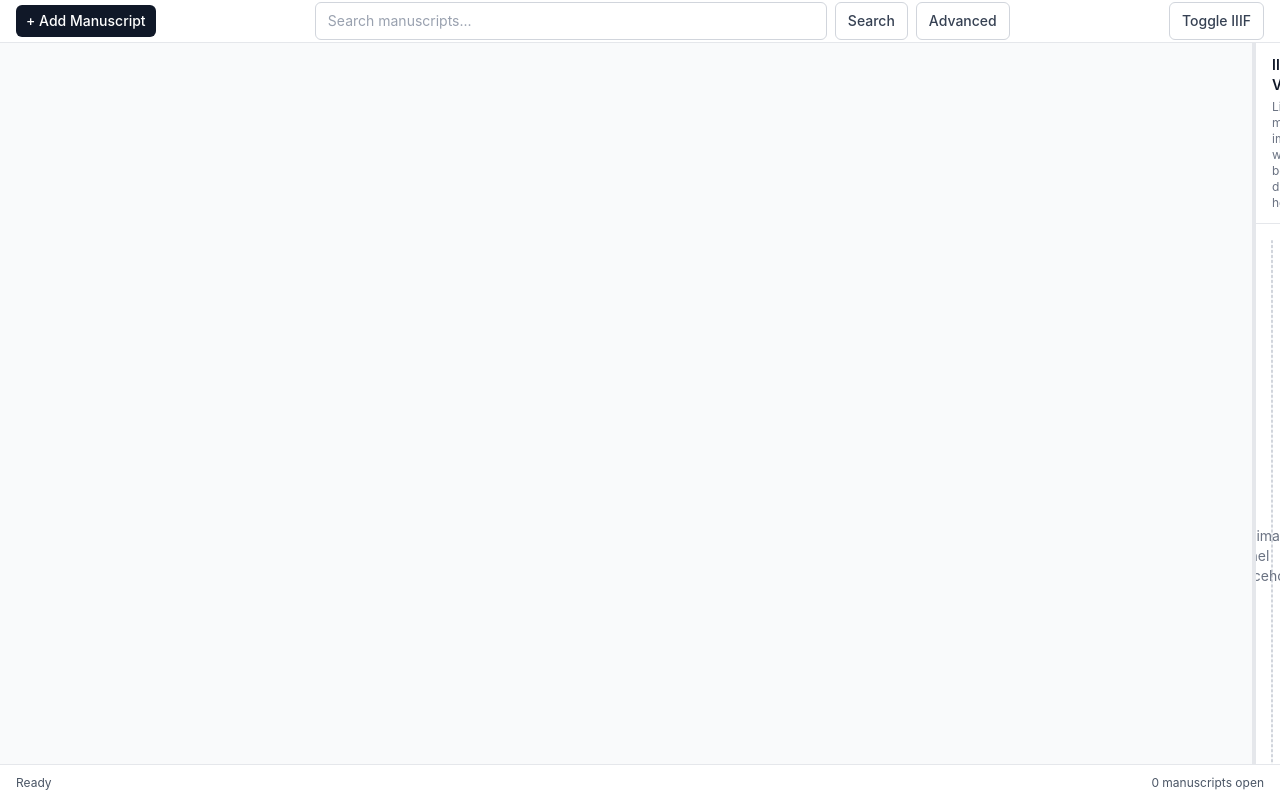
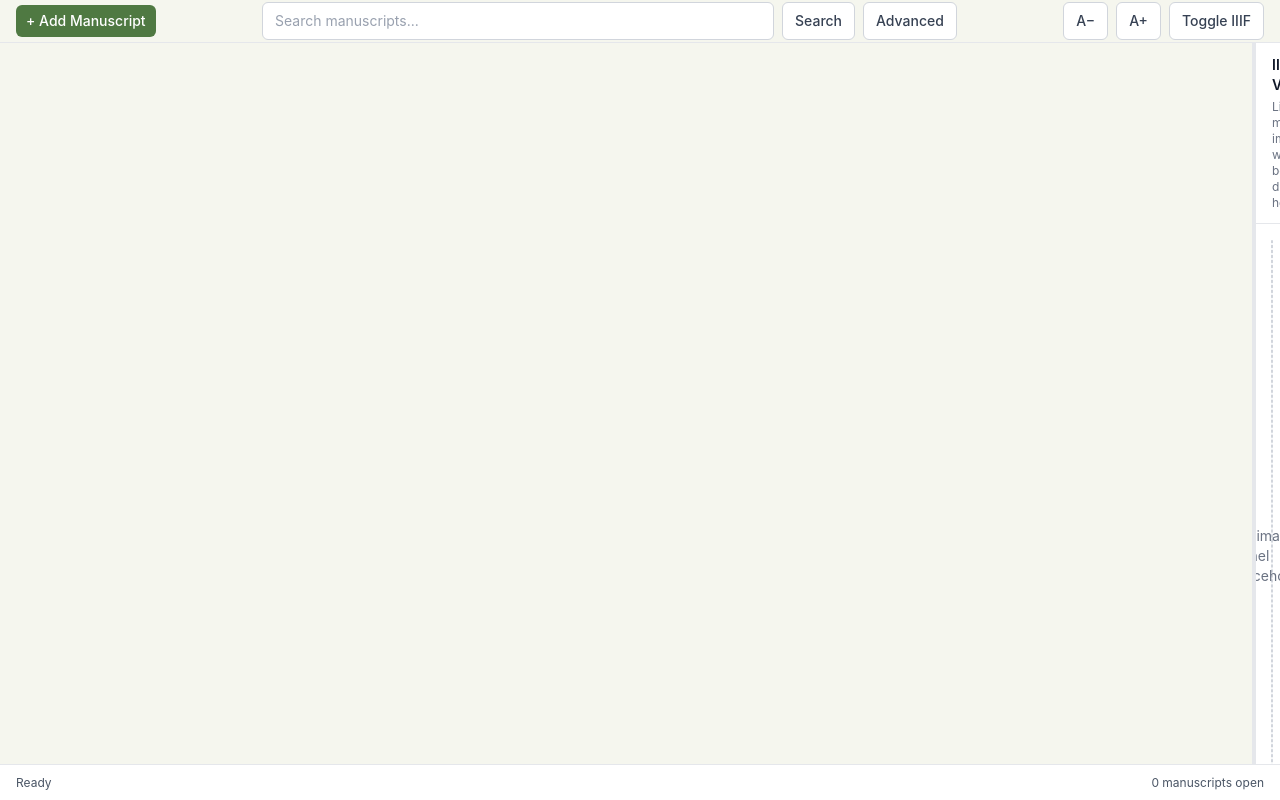
Before and after one commit to uCeltic/uCeltic, a React (Vite) app in the folder client/: page /workspace in a window 1280 px wide. Built offline with nearby package versions, Linux system fonts and the light colour scheme.

Commit message:
feat: ui polish — truncate title, close ms button, font size controls, background color

```diff
--- a/client/src/store/workspaceStore.ts
+++ b/client/src/store/workspaceStore.ts
@@ -1,16 +1,20 @@
-import { create } from 'zustand'
-import type { WorkspaceStatus } from '../types/panel'
+import { create } from "zustand";
+import type { WorkspaceStatus } from "../types/panel";
 
 interface WorkspaceStore {
-  status: WorkspaceStatus
-  statusText: string
-  setStatus: (status: WorkspaceStatus, statusText?: string) => void
-  setStatusText: (text: string) => void
+  status: WorkspaceStatus;
+  statusText: string;
+  fontSize: number;
+  setStatus: (status: WorkspaceStatus, statusText?: string) => void;
+  setStatusText: (text: string) => void;
+  increaseFontSize: () => void;
+  decreaseFontSize: () => void;
 }
 
 export const useWorkspaceStore = create<WorkspaceStore>((set) => ({
-  status: 'ready',
-  statusText: 'Ready',
+  status: "ready",
+  statusText: "Ready",
+  fontSize: 14,
 
   setStatus: (status, statusText) =>
     set({
@@ -22,4 +26,8 @@ export const useWorkspaceStore = create<WorkspaceStore>((set) => ({
     set({
       statusText: text,
     }),
-}))
+  increaseFontSize: () =>
+    set((state) => ({ fontSize: Math.min(state.fontSize + 2, 24) })),
+  decreaseFontSize: () =>
+    set((state) => ({ fontSize: Math.max(state.fontSize - 2, 10) })),
+}));
--- a/client/src/workspace/layouts/WorkspaceLayout.tsx
+++ b/client/src/workspace/layouts/WorkspaceLayout.tsx
@@ -7,7 +7,7 @@ import ToolBar from '../panels/ToolBar'
 
 export default function WorkspaceLayout() {
   return (
-    <div className="flex h-screen flex-col bg-gray-50">
+    <div className="flex h-screen flex-col bg-[#f5f6ee]">
       <ToolBar />
 
       <div className="min-h-0 flex-1">
--- a/client/src/workspace/panels/ManuscriptArea.tsx
+++ b/client/src/workspace/panels/ManuscriptArea.tsx
@@ -1,113 +1,176 @@
 import { useManuscriptStore } from "../../store/manuscriptStore";
 import { useSearchStore } from "../../store/searchStore";
+import { useWorkspaceStore } from "../../store/workspaceStore";
 
-export default function ManuscriptArea() {
-  const openManuscripts = useManuscriptStore((state) => state.openManuscripts);
+// Drag to arrange the text viewers from @dnd-kit。
+import {
+  DndContext,         //   All text viewers are managed here
+  closestCenter,      //  Calculate the position, When dragging, the position of this coloumn will be the closest to the center of the target coloumn
+  PointerSensor,      //  When cursor is on the file title, the cursor will be changed
+  useSensor,
+  useSensors,
+  type DragEndEvent,  //  When the user releases the drag, the event will be triggered
+} from "@dnd-kit/core";
+import {
+   // SortableContext = items={visibleManuscriptIds} + strategy={horizontalListSortingStrategy}+ order of the items
+  SortableContext,
+  horizontalListSortingStrategy,    //  The ms text viewers are arranged horizontally
+  useSortable,                      //  Make the column draggable
+  arrayMove,                        // utility function: Update the index of the item
+} from "@dnd-kit/sortable";
+import { CSS } from "@dnd-kit/utilities"; // dnd-kit transform object to CSS string
 
-  const visibleManuscriptIds = useManuscriptStore(
-    (state) => state.visibleManuscriptIds,
-  );
+// props for each ms text viewer
+// Get type from the useManuscriptStore
+interface SortableColumnProps {
+  manuscript: ReturnType<
+    typeof useManuscriptStore.getState
+  >["openManuscripts"][number];
+  index: number;      // The position of the ms text viewer
+  totalCount: number; // total number of ms text viewers, to determine if the last column should have a right border
+  manuscriptResults: ReturnType<
+    typeof useSearchStore.getState
+  >["resultsByManuscript"][string];
+  activeIndex: number;  // index of the search result
+  activeResult:         // search result object
+    | ReturnType<
+        typeof useSearchStore.getState
+      >["resultsByManuscript"][string][number]
+    | undefined;
+  onPrev: () => void; // When the user clicks ←, switch to the previous result
+  onNext: () => void; // When the user clicks →, switch to the next result
+  onClose: () => void; // When the user clicks the close button, close the text viewer
+}
 
-  const resultsByManuscript = useSearchStore(
-    (state) => state.resultsByManuscript,
-  );
+// Render a single manuscript text viewer: top title bar, main content, and bottom search result panel.
+// It is a standalone component because useSortable must be called inside each draggable item.
+function SortableManuscriptColumn({
+  manuscript,
+  index,
+  totalCount,
+  manuscriptResults,
+  activeIndex,
+  activeResult,
+  onPrev,
+  onNext,
+  onClose,
+}: SortableColumnProps) {
+  // useSortable register the ms text viewer "A" to dnd-kit, and return everything needed to make it draggable.
+  // - setNodeRef：      tell dnd-kit this DOM is column "A"
+  // - attributes/listeners：only the title button is draggable, not the whole column
+  // - transform/transition：dragging animation
+  // - isDragging：      true when the column is being dragged
+  const {
+    attributes,
+    listeners,
+    setNodeRef,
+    transform,
+    transition,
+    isDragging,
+  } = useSortable({ id: manuscript.id });
 
-  const activeResultIndexByManuscript = useSearchStore(
-    (state) => state.activeResultIndexByManuscript,
-  );
-
-  const nextResult = useSearchStore((state) => state.nextResult);
-  const prevResult = useSearchStore((state) => state.prevResult);
-
-  const visibleManuscripts = openManuscripts.filter((manuscript) =>
-    visibleManuscriptIds.includes(manuscript.id),
-  );
-
+  const style = {
+    transform: CSS.Transform.toString(transform), // moving animation
+    transition,                                   // set position
+    opacity: isDragging ? 0.5 : 1,
+  };
+  const fontSize = useWorkspaceStore((state) => state.fontSize);
   return (
-    <section className="flex h-full min-h-0 bg-gray-50">
-      {visibleManuscripts.map((manuscript, index) => {
-        const manuscriptResults = resultsByManuscript[manuscript.id] ?? [];
-        const activeIndex = activeResultIndexByManuscript[manuscript.id] ?? 0;
-        const activeResult = manuscriptResults[activeIndex];
-
-        return (
+    // add a right border as a separator between columns; except the last column
     <article
-            key={manuscript.id}
-            className={`flex min-w-0 flex-1 flex-col bg-white ${
-              index < visibleManuscripts.length - 1
-                ? "border-r border-gray-200"
-                : ""
+      ref={setNodeRef}
+      style={style}
+      className={`flex min-w-0 flex-1 flex-col bg-[#f5f6ee] ${
+        index < totalCount - 1 ? "border-r border-gray-200" : ""
       }`}
     >
       <header className="flex items-center justify-between border-b border-gray-200 px-4 py-1">
+        {/* drag is triggered when the user clicks the title
+            add aria attributes to the button/ Accessibility friendly
+            listen to the click event of the button */}
         <button
           type="button"
-                className="rounded-md border border-gray-200 bg-gray-50 px-3 py-1.5 text-sm font-medium
-text-gray-700 hover:bg-gray-100"
+          title={manuscript.title}
+          {...attributes}
+          {...listeners}
+          className="w-[160px] cursor-grab truncate rounded-md border border-gray-200 bg-gray-50 px-3 py-1.5 text-sm
+font-medium text-gray-700 hover:bg-gray-100 active:cursor-grabbing"
         >
           {manuscript.title} ▾
         </button>
+        <button
+            type="button"
+            onClick={onClose}
+            className="ml-2 rounded-md px-2 py-1 text-sm text-gray-400 hover:bg-gray-100
+  hover:text-gray-700"
+          >
+            ✕
+          </button>
       </header>
 
-            {/* Manuscript content container */}
       <div className="flex min-h-0 flex-1 flex-col">
-              {/* Text viewer placeholder */}
+        {/* ms content, flex-1 to fill the remaining height, overflow-auto to have its own scrollbar. */}
         <div className="min-h-0 flex-1 overflow-auto p-4">
-              <pre className="whitespace-pre-wrap break-words text-sm leading-6 text-gray-800">
+          <pre className="whitespace-pre-wrap break-words text-sm leading-6 text-gray-800" style={{ fontSize }}>
             {manuscript.content}
           </pre>
         </div>
 
-              {/* Search results container */}
+        {/* search result panel */}
         {manuscriptResults.length > 0 ? (
           <div className="rounded-xl border border-gray-200 bg-gray-50">
             <div className="flex items-center justify-between border-b border-gray-200 px-3 py-2">
+              {/* display "2 / 5" , activeIndex starts from 0, so add 1 */}
               <div className="text-sm font-medium text-gray-800">
                 Result {activeIndex + 1} / {manuscriptResults.length}
               </div>
-
+              {/* hit position (line range) and related score.
+                  Use ?. because activeResult may be undefined. */}
               <div className="flex items-center justify-between text-xs text-gray-500">
                 <span>
-                        Lines {activeResult.lineStart}–{activeResult.lineEnd}
+                  Lines {activeResult?.lineStart}–{activeResult?.lineEnd}
                 </span>
                 <span>
                   Score:{" "}
-                        {activeResult.score !== undefined
+                  {activeResult?.score !== undefined
                     ? activeResult.score.toFixed(2)
                     : "N/A"}
                 </span>
               </div>
-
               <div className="flex items-center gap-1">
+                {/* TODO: Jump to the hit position in the ms content */}
                 <button
                   type="button"
-                        className="rounded-md border border-gray-300 bg-white px-2 py-1 text-sm font-medium text-gray-700 hover:bg-gray-100"
+                  className="rounded-md border border-gray-300 bg-white px-2 py-1 text-sm font-medium
+text-gray-700 hover:bg-gray-100"
                 >
                   Jump
                 </button>
                 <button
                   type="button"
-                        onClick={() => prevResult(manuscript.id)}
-                        className="rounded-md border border-gray-300 bg-white px-2.5 py-1 text-sm text-gray-700 hover:bg-gray-100"
+                  onClick={onPrev}
+                  className="rounded-md border border-gray-300 bg-white px-2.5 py-1 text-sm
+text-gray-700 hover:bg-gray-100"
                 >
                   ←
                 </button>
                 <button
                   type="button"
-                        onClick={() => nextResult(manuscript.id)}
-                        className="rounded-md border border-gray-300 bg-white px-2.5 py-1 text-sm text-gray-700 hover:bg-gray-100"
+                  onClick={onNext}
+                  className="rounded-md border border-gray-300 bg-white px-2.5 py-1 text-sm
+text-gray-700 hover:bg-gray-100"
                 >
                   →
                 </button>
               </div>
             </div>
-
+            {/* Preview of search result */}
             <div className="space-y-2 p-3">
               <div
                 className="max-h-28 overflow-auto rounded-lg border border-gray-200 bg-white p-2.5
 text-sm leading-5 text-gray-700"
               >
-                      {activeResult.content}
+                {activeResult?.content}
               </div>
             </div>
           </div>
@@ -119,7 +182,83 @@ text-gray-700 hover:bg-gray-100"
       </div>
     </article>
   );
+}
+
+/**
+ * ManuscriptArea
+ *
+ * Render all manuscripts, and allow the user to drag the title button to adjust the order of the columns.
+ */
+export default function ManuscriptArea() {
+  // all manuscripts that the user has opened (including title, content, id, etc.)
+  const openManuscripts = useManuscriptStore((state) => state.openManuscripts);
+  //  Save and update the order of ms text viewers by ms ids
+  const visibleManuscriptIds = useManuscriptStore((state) => state.visibleManuscriptIds);
+  const setVisibleManuscriptIds = useManuscriptStore((state) => state.setVisibleManuscriptIds);
+
+  // search results by ms id, e.g. { "ms-1": [result, result, ...], ... }
+  const resultsByManuscript = useSearchStore((state) => state.resultsByManuscript);
+  // index of the active result by ms id, e.g. { "ms-1": 0, "ms-2": 1, ... }
+  const activeResultIndexByManuscript = useSearchStore((state) => state.activeResultIndexByManuscript);
+  const nextResult = useSearchStore((state) => state.nextResult);
+  const prevResult = useSearchStore((state) => state.prevResult);
+
+  // create an array of ms in the order of visibleManuscriptIds
+  // iterate visibleManuscriptIds, so the order is completely controlled by the id array.
+  // filter out undefined, to avoid the case where the ms id exists but the ms data is not loaded yet.
+  const visibleManuscripts = visibleManuscriptIds
+    .map((id) => openManuscripts.find((m) => m.id === id))
+    .filter((m): m is NonNullable<typeof m> => m !== undefined);
+
+  // register mouse/touch sensor, dnd-kit listens to the start of the drag
+  const sensors = useSensors(useSensor(PointerSensor));
+
+  // When the user releases the drag, the event will be triggered.
+  // arrayMove returns a new array with the target item moved to the new index.
+  // save to store and React will re-render, the order of the columns will be updated.
+  function handleDragEnd(event: DragEndEvent) {
+    const { active, over } = event;
+    // active is the ms viewer that is being dragged, over is the ms viewer that the dragged ms viewer is over
+
+    // 1, over is null means the ms is being dragged to an invalid area; 2, id is the same means the position has not changed
+    // in both cases, the order of the columns does not need to be updated
+    if (!over || active.id === over.id) return;
+    const oldIndex = visibleManuscriptIds.indexOf(active.id as string);
+    const newIndex = visibleManuscriptIds.indexOf(over.id as string);
+    setVisibleManuscriptIds(arrayMove(visibleManuscriptIds, oldIndex, newIndex));
+  }
+
+  return (
+    // DndContext enable dragging for all ms text viewers
+    // collisionDetection determines which ms text viewer the dragged ms should fall into (the closest column to the center of the target column)
+    <DndContext sensors={sensors} collisionDetection={closestCenter} onDragEnd={handleDragEnd}>
+      {/* SortableContext share the current id order with each useSortable column.
+          the id in useSortable({ id }) must be found in the items list. */}
+      <SortableContext items={visibleManuscriptIds} strategy={horizontalListSortingStrategy}>
+        <section className="flex h-full min-h-0 bg-[#f5f6ee]">
+          {visibleManuscripts.map((manuscript, index) => {
+            const manuscriptResults = resultsByManuscript[manuscript.id] ?? [];
+            const activeIndex = activeResultIndexByManuscript[manuscript.id] ?? 0;
+            const activeResult = manuscriptResults[activeIndex];
+
+            return (
+              <SortableManuscriptColumn
+                key={manuscript.id}
+                manuscript={manuscript}
+                index={index}
+                totalCount={visibleManuscripts.length}
+                manuscriptResults={manuscriptResults}
+                activeIndex={activeIndex}
+                activeResult={activeResult}
+                onPrev={() => prevResult(manuscript.id)}
+                onNext={() => nextResult(manuscript.id)}
+                onClose={() => setVisibleManuscriptIds(visibleManuscriptIds.filter((id) => id !==
+                  manuscript.id))}
+              />
+            );
           })}
         </section>
+      </SortableContext>
+    </DndContext>
   );
 }
--- a/client/src/workspace/panels/ToolBar.tsx
+++ b/client/src/workspace/panels/ToolBar.tsx
@@ -1,53 +1,55 @@
 import React, { useRef } from "react";
-import mammoth from 'mammoth';
+import mammoth from "mammoth";
 import {
   useManuscriptStore,
   MAX_OPEN_MANUSCRIPTS,
 } from "../../store/manuscriptStore";
+import { useWorkspaceStore } from "../../store/workspaceStore";
 
 export default function ToolBar() {
   const addManuscript = useManuscriptStore((state) => state.addManuscript);
   const openManuscripts = useManuscriptStore((state) => state.openManuscripts);
   const fileInputRef = useRef<HTMLInputElement>(null);
-
+  const increaseFontSize = useWorkspaceStore((state) => state.increaseFontSize);
+  const decreaseFontSize = useWorkspaceStore((state) => state.decreaseFontSize);
   const handleFileChange = (e: React.ChangeEvent<HTMLInputElement>) => {
     const file = e.target.files?.[0];
     if (!file) return;
 
-    const ext = file.name.split('.').pop()?.toLowerCase()
+    const ext = file.name.split(".").pop()?.toLowerCase();
 
-    if (ext === 'txt') {
-      const reader = new FileReader()
+    if (ext === "txt") {
+      const reader = new FileReader();
       reader.onload = () => {
-        const content = reader.result as string
-        const title = file.name.replace(/\.txt$/, '')
-        addManuscript(title, content)
-      }
-      reader.readAsText(file)
-    } else if (ext === 'docx') {
-      const reader = new FileReader()
+        const content = reader.result as string;
+        const title = file.name.replace(/\.txt$/, "");
+        addManuscript(title, content);
+      };
+      reader.readAsText(file);
+    } else if (ext === "docx") {
+      const reader = new FileReader();
       reader.onload = async () => {
-        const arrayBuffer = reader.result as ArrayBuffer
-        const result = await mammoth.extractRawText({ arrayBuffer })
-        const title = file.name.replace(/\.docx$/, '')
-        addManuscript(title, result.value)
-      }
-      reader.readAsArrayBuffer(file)
+        const arrayBuffer = reader.result as ArrayBuffer;
+        const result = await mammoth.extractRawText({ arrayBuffer });
+        const title = file.name.replace(/\.docx$/, "");
+        addManuscript(title, result.value);
+      };
+      reader.readAsArrayBuffer(file);
     }
     e.target.value = "";
   };
 
   const handleAddManuscript = () => {
     if (openManuscripts.length >= MAX_OPEN_MANUSCRIPTS) {
-      alert('Maximum 8 manuscripts allowed.')
-      return
+      alert("Maximum 8 manuscripts allowed.");
+      return;
     }
-    fileInputRef.current?.click()
+    fileInputRef.current?.click();
   };
 
-  console.log('addManuscript type:', typeof addManuscript)
+  console.log("addManuscript type:", typeof addManuscript);
   return (
-    <header className="flex items-center justify-between gap-4 border-b border-gray-200 bg-white px-4 py-0.5">
+    <header className="flex items-center justify-between gap-4 border-b border-gray-200 bg-[#f5f6ee] px-4 py-0.5">
       {/* Add Manuscript button */}
       <div className="flex items-center gap-3">
         <input
@@ -59,7 +61,7 @@ export default function ToolBar() {
         />
         <button
           type="button"
-          className="rounded-md bg-gray-900 px-2.5 py-1.5 text-sm font-medium text-white hover:bg-gray-800"
+          className="rounded-md bg-[#4F7942] px-2.5 py-1.5 text-sm font-medium text-white hover:bg-[#4F7942]"
           onClick={handleAddManuscript}
         >
           + Add Manuscript
@@ -92,8 +94,25 @@ export default function ToolBar() {
         </button>
       </div>
 
-      {/* Toggle IIIF button */}
+      {/* Toggle IIIF button and font size buttons*/}
       <div className="flex items-center gap-2">
+        <button
+          type="button"
+          onClick={decreaseFontSize}
+          className="rounded-md border border-gray-300 bg-white px-3 py-2 text-sm font-medium
+  text-gray-700 hover:bg-gray-50"
+        >
+          A−
+        </button>
+        <button
+          type="button"
+          onClick={increaseFontSize}
+          className="rounded-md border border-gray-300 bg-white px-3 py-2 text-sm font-medium
+  text-gray-700 hover:bg-gray-50"
+        >
+          A+
+        </button>
+
         <button
           type="button"
           className="rounded-md border border-gray-300 bg-white px-3 py-2 text-sm font-medium text-gray-700
```
Lines whose indentation alone changed are shown as unchanged.
